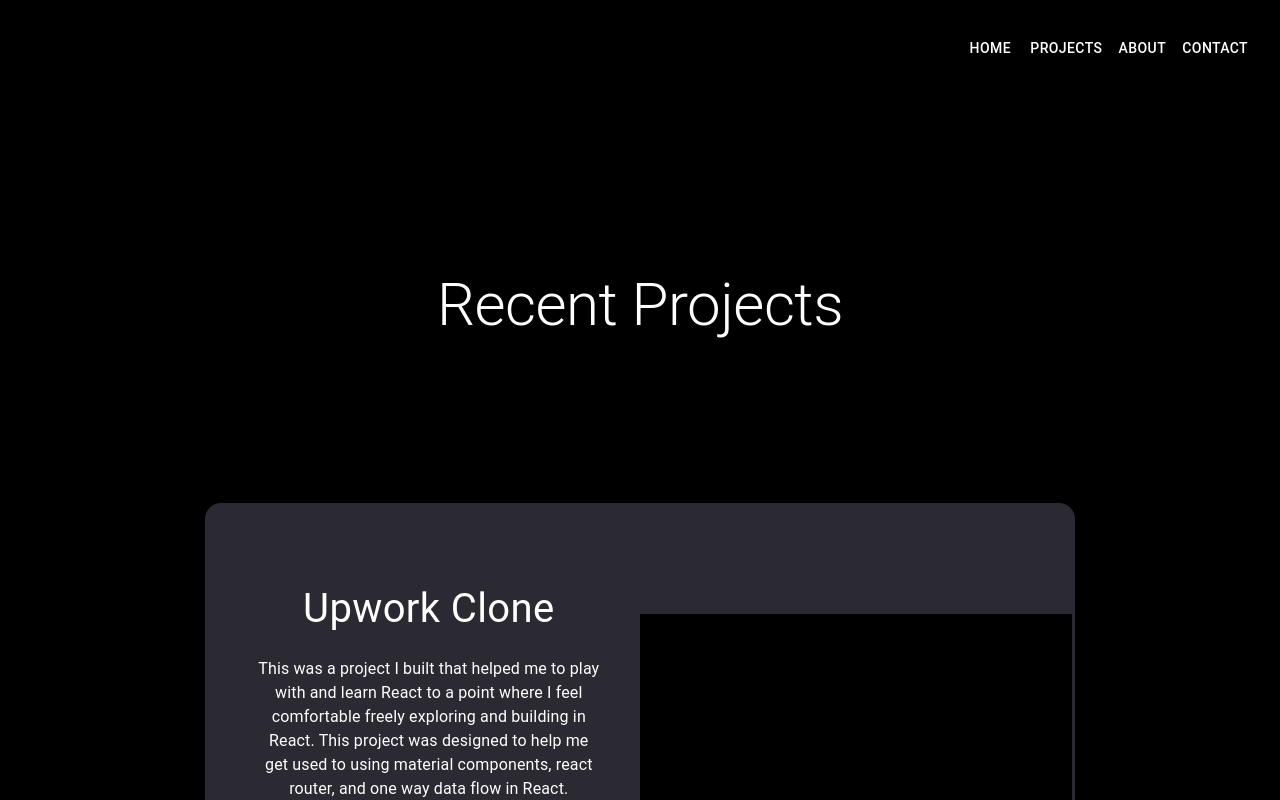
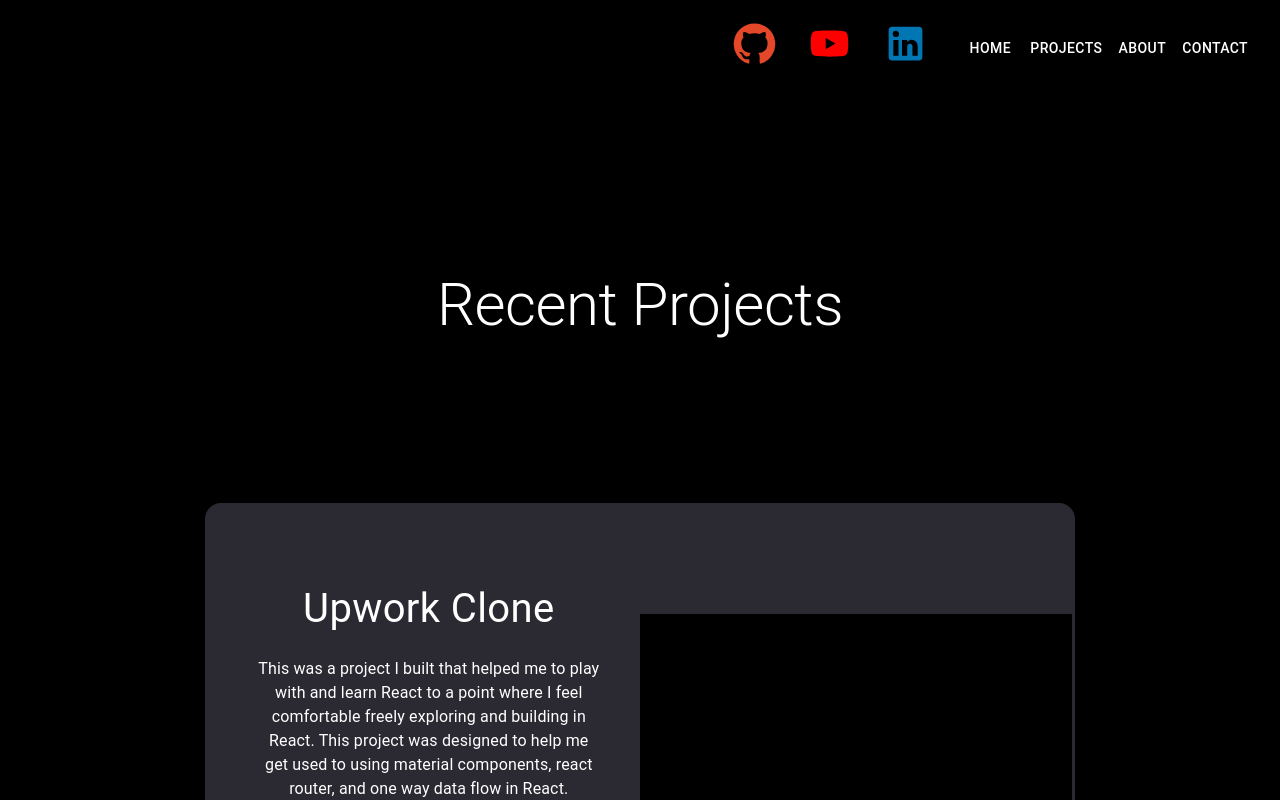
Before and after one commit to Tkogiah/portfolio-website-v3, a React (Create React App) app: page /projects in a window 1280 px wide. Shown: the top 800 px of the page. Built offline with nearby package versions, Linux system fonts and the light colour scheme; what @react-spring/parallax would draw is missing.

Commit message:
modified app bar to include links

```diff
--- a/src/components/Navbar.js
+++ b/src/components/Navbar.js
@@ -12,6 +12,9 @@
 import Toolbar from '@mui/material/Toolbar';
 import Typography from '@mui/material/Typography';
 import Button from '@mui/material/Button';
+import GitHubIcon from '@mui/icons-material/GitHub';
+import YouTubeIcon from '@mui/icons-material/YouTube';
+import LinkedInIcon from '@mui/icons-material/LinkedIn';
 
 
 import { MAIN_COLOR, RowBox } from './styledComponents';
@@ -40,9 +43,9 @@
       <Divider  sx={{background: MAIN_COLOR, mx: 5}}/>
       <List>
         {navItems.map((item) => (
-          <ListItem key={item} disablePadding>
+          <ListItem disablePadding sx={{ textAlign: 'center', display: 'felx', justifyContent: 'center', alignItems: 'center'}}>
             <Link to={`/${item === 'Home' ? '': item}`}>
-                <ListItemButton sx={{ textAlign: 'center', color: 'white' }}>
+                <ListItemButton key={item} sx={{ textAlign: 'center', color: 'white' }}>
                     <ListItemText primary={item} />
                 </ListItemButton>
             </Link>
@@ -50,7 +53,29 @@
         ))}
       </List>
       <Divider  sx={{background: MAIN_COLOR, mx: 5}}/>
-      <img alt='icon' src='MarcusIcon.png' style={{height: '45px', width: '45px', paddingTop: 25}} />
+      <RowBox sx={{justifyContent: 'space-around', paddingTop: '25px'}}>
+          <a href='https://github.com/Tkogiah'
+            style={{
+              color: '#e44828',
+            }}
+          >
+            <GitHubIcon sx={{height: '45px', width: '45px'}}/>
+          </a>
+          <a href='https://www.youtube.com/channel/UCVzyGnFTHtAvRaegAGMiT8Q'
+            style={{
+              color: '#ff0000',
+            }}
+          >
+            <YouTubeIcon sx={{height: '45px', width: '45px'}}/>
+          </a>
+          <a href='https://www.linkedin.com/in/marcus-overstreet-b6694b11b/'
+            style={{
+              color: '#0076b2',
+            }}
+          >
+            <LinkedInIcon sx={{height: '45px', width: '45px'}}/>
+          </a>
+      </RowBox>
     </Box>
   );
 
@@ -80,6 +105,29 @@
             component="div"
             sx={{ flexGrow: 1, display: { xs: 'none', sm: 'block' } }}
           >
+            <RowBox sx={{justifyContent: 'space-evenly'}}>
+              <a href='https://github.com/Tkogiah'
+                style={{
+                  color: '#e44828',
+                }}
+              >
+                <GitHubIcon sx={{height: '45px', width: '45px'}}/>
+              </a>
+              <a href='https://www.youtube.com/channel/UCVzyGnFTHtAvRaegAGMiT8Q'
+                style={{
+                  color: '#ff0000',
+                }}
+              >
+                <YouTubeIcon sx={{height: '45px', width: '45px'}}/>
+              </a>
+              <a href='https://www.linkedin.com/in/marcus-overstreet-b6694b11b/'
+                style={{
+                  color: '#0076b2',
+                }}
+              >
+                <LinkedInIcon sx={{height: '45px', width: '45px'}}/>
+              </a>
+            </RowBox>
           </Typography>
           <Box sx={{ display: { xs: 'none', sm: 'block' } }}>
             {navItems.map((item) => (
@@ -89,6 +137,7 @@
               </Button>
               </Link>
             ))}
+
           </Box>
         </Toolbar>
       </AppBar>
--- a/src/components/styledComponents.js
+++ b/src/components/styledComponents.js
@@ -1,6 +1,7 @@
-import {Box} from "@mui/material";
+import { Box, Icon } from "@mui/material";
 import { styled } from "@mui/material/styles";
 import { ParallaxLayer } from "@react-spring/parallax";
+
 
 export const MAIN_COLOR = '#ffc754'
 export const ICON_STYLES = {
--- a/src/pages/Home.js
+++ b/src/pages/Home.js
@@ -10,7 +10,7 @@
 const imageFour = 'fourth.png'
 const imageFive = 'fifth.png'
 const imageSix = 'sixth.png'
-const imageSeven = 'seventh.png'
+// const imageSeven = 'seventh.png'
 
 
 // WELCOME TO MY DIGITAL PROOF OF WORK!!
@@ -61,7 +61,7 @@
                 offset={2}
                 speed={0}
                 />
-                <ParallaxPage BGI={imageSeven}
+                <ParallaxPage
                 offset={2}
                 speed={0}
                 style={{backgroundColor: 'black'}}
@@ -71,7 +71,7 @@
                         transition: 'opacity 1s ease',
                         color: 'white'
                     }} >
-                        Welcome to my digital proof of work
+                        Feel free to <br/>check out my work
                     </Typography>
                 </ParallaxPage>
             </Parallax>
```
